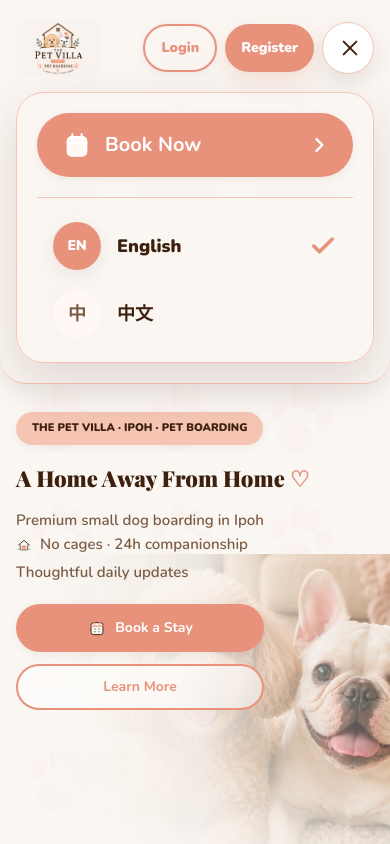
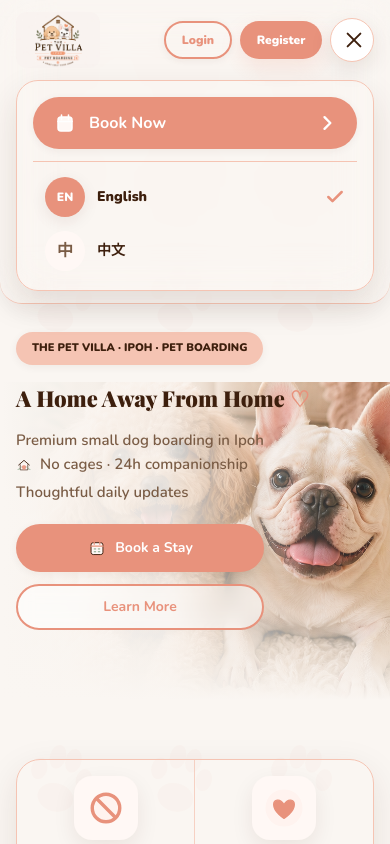
Before and after one commit to petvilla-ipoh/pet-villa, a Next.js app in the folder apps/web/: page / in a window 390 px wide. Both pictures are taken after a click on the button "Menu". Shown: the top 844 px of the page. Built offline with nearby package versions, Linux system fonts and the light colour scheme; a web font is replaced by a local one.

Commit message:
refine mobile hero and menu sizing

```diff
--- a/apps/web/app/components/AppNav.tsx
+++ b/apps/web/app/components/AppNav.tsx
@@ -105,7 +105,7 @@ function MenuItemIcon({ name }: { name: string }) {
   const coral = "#e8927c";
   if (name === "pets") {
     return (
-      <svg viewBox="0 0 48 48" className="h-7 w-7" aria-hidden="true">
+      <svg viewBox="0 0 48 48" className="h-5 w-5" aria-hidden="true">
         <ellipse cx="24" cy="31" rx="9" ry="7" fill={coral} />
         <ellipse cx="13" cy="21" rx="4" ry="5.5" fill={coral} />
         <ellipse cx="20" cy="14" rx="4" ry="5.5" fill={coral} />
@@ -116,7 +116,7 @@ function MenuItemIcon({ name }: { name: string }) {
   }
   if (name === "booking") {
     return (
-      <svg viewBox="0 0 48 48" className="h-7 w-7" aria-hidden="true">
+      <svg viewBox="0 0 48 48" className="h-5 w-5" aria-hidden="true">
         <rect x="10" y="12" width="28" height="28" rx="6" fill="#fff8f5" stroke={coral} strokeWidth="3" />
         <path d="M10 21h28M17 8v9M31 8v9" stroke={coral} strokeWidth="3.2" strokeLinecap="round" />
         <path d="M18 28h4M27 28h4M18 34h4M27 34h4" stroke="#7a9e7e" strokeWidth="2.5" strokeLinecap="round" />
@@ -125,7 +125,7 @@ function MenuItemIcon({ name }: { name: string }) {
   }
   if (name === "orders") {
     return (
-      <svg viewBox="0 0 48 48" className="h-7 w-7" aria-hidden="true">
+      <svg viewBox="0 0 48 48" className="h-5 w-5" aria-hidden="true">
         <path d="m24 6 16 9v18l-16 9-16-9V15L24 6Z" fill="#f2a46d" />
         <path d="m16 19 8 5 8-5M24 24v12" fill="none" stroke="#fff8f5" strokeWidth="3" strokeLinecap="round" strokeLinejoin="round" />
       </svg>
@@ -133,7 +133,7 @@ function MenuItemIcon({ name }: { name: string }) {
   }
   if (name === "diary") {
     return (
-      <svg viewBox="0 0 48 48" className="h-7 w-7" aria-hidden="true">
+      <svg viewBox="0 0 48 48" className="h-5 w-5" aria-hidden="true">
         <path d="M11 18h7l3-5h7l3 5h6a5 5 0 0 1 5 5v13a5 5 0 0 1-5 5H11a5 5 0 0 1-5-5V23a5 5 0 0 1 5-5Z" fill="#fff8f5" stroke={stroke} strokeWidth="3" />
         <circle cx="24" cy="30" r="8" fill="#f5c4b3" stroke={coral} strokeWidth="3" />
       </svg>
@@ -141,14 +141,14 @@ function MenuItemIcon({ name }: { name: string }) {
   }
   if (name === "account") {
     return (
-      <svg viewBox="0 0 48 48" className="h-7 w-7" aria-hidden="true">
+      <svg viewBox="0 0 48 48" className="h-5 w-5" aria-hidden="true">
         <circle cx="24" cy="16" r="8" fill={coral} />
         <path d="M9 41c3-12 27-12 30 0" fill={coral} />
       </svg>
     );
   }
   return (
-    <svg viewBox="0 0 48 48" className="h-7 w-7" aria-hidden="true">
+    <svg viewBox="0 0 48 48" className="h-5 w-5" aria-hidden="true">
       <circle cx="24" cy="24" r="16" fill="#fff8f5" stroke={stroke} strokeWidth="3" />
     </svg>
   );
@@ -208,13 +208,13 @@ export function AppNav({ host = false }: { host?: boolean }) {
     ? isRegisterActive ? activeAuthButtonClass : inactiveAuthButtonClass
     : registerButtonClass;
   const mobileLoginClass = isLoginActive
-    ? "inline-flex min-h-[48px] items-center justify-center rounded-full bg-villa-primary px-4 text-sm font-black text-white shadow-md"
-    : "inline-flex min-h-[48px] items-center justify-center rounded-full border-2 border-villa-primary px-4 text-sm font-black text-villa-primary shadow-sm";
+    ? "inline-flex min-h-[38px] items-center justify-center rounded-full bg-villa-primary px-3 text-xs font-black text-white shadow-md"
+    : "inline-flex min-h-[38px] items-center justify-center rounded-full border-2 border-villa-primary px-3 text-xs font-black text-villa-primary shadow-sm";
   const mobileRegisterClass = isRegisterActive
-    ? "inline-flex min-h-[48px] items-center justify-center rounded-full bg-villa-primary px-4 text-sm font-black text-white shadow-md"
+    ? "inline-flex min-h-[38px] items-center justify-center rounded-full bg-villa-primary px-3 text-xs font-black text-white shadow-md"
     : isAuthPage
-      ? "inline-flex min-h-[48px] items-center justify-center rounded-full border-2 border-villa-primary px-4 text-sm font-black text-villa-primary shadow-sm"
-      : "inline-flex min-h-[48px] items-center justify-center rounded-full bg-villa-primary px-4 text-sm font-black text-white shadow-[0_8px_20px_rgba(232,146,124,0.22)]";
+      ? "inline-flex min-h-[38px] items-center justify-center rounded-full border-2 border-villa-primary px-3 text-xs font-black text-villa-primary shadow-sm"
+      : "inline-flex min-h-[38px] items-center justify-center rounded-full bg-villa-primary px-3 text-xs font-black text-white shadow-[0_8px_20px_rgba(232,146,124,0.18)]";
 
   function selectAuthTab(event: ReactMouseEvent<HTMLAnchorElement>, tab: "login" | "register") {
     if (!isAuthPage) return;
@@ -242,14 +242,14 @@ export function AppNav({ host = false }: { host?: boolean }) {
   }
 
   return (
-    <header className="sticky top-0 z-40 rounded-b-[26px] border-b border-villa-primary-light bg-villa-background/96 px-4 py-5 shadow-[0_8px_26px_rgba(61,31,13,0.06)] backdrop-blur-xl lg:rounded-none lg:px-4 lg:py-3">
+    <header className="sticky top-0 z-40 rounded-b-[22px] border-b border-villa-primary-light bg-villa-background/96 px-4 py-3 shadow-[0_8px_26px_rgba(61,31,13,0.06)] backdrop-blur-xl lg:rounded-none lg:px-4 lg:py-3">
       <div className="mx-auto flex max-w-7xl items-center justify-between gap-3">
         <NavLogo />
         <div className="flex items-center gap-2 lg:hidden">
-          <a className={`${mobileLoginClass} min-w-[72px]`} href="/auth?tab=login" onClick={(event) => selectAuthTab(event, "login")}>
+          <a className={`${mobileLoginClass} min-w-[68px]`} href="/auth?tab=login" onClick={(event) => selectAuthTab(event, "login")}>
             {t({ en: "Login", zh: "登录" })}
           </a>
-          <a className={`${mobileRegisterClass} min-w-[88px]`} href="/auth?tab=register" onClick={(event) => selectAuthTab(event, "register")}>
+          <a className={`${mobileRegisterClass} min-w-[82px]`} href="/auth?tab=register" onClick={(event) => selectAuthTab(event, "register")}>
             {t({ en: "Register", zh: "注册" })}
           </a>
           {false ? (
@@ -264,7 +264,7 @@ export function AppNav({ host = false }: { host?: boolean }) {
           ) : null}
           <button
             type="button"
-            className="grid h-[52px] w-[52px] place-items-center rounded-full border border-villa-primary-light bg-white text-sm font-black shadow-[0_8px_22px_rgba(61,31,13,0.10)] transition hover:-translate-y-px"
+            className="grid h-11 w-11 place-items-center rounded-full border border-villa-primary-light bg-white text-sm font-black shadow-[0_8px_22px_rgba(61,31,13,0.10)] transition hover:-translate-y-px"
             onClick={() => setOpen((value) => !value)}
             aria-label="Menu"
             aria-expanded={open}
@@ -326,58 +326,58 @@ export function AppNav({ host = false }: { host?: boolean }) {
 
       {open ? (
         loggedIn ? (
-          <nav className="mx-auto mt-4 max-w-[430px] rounded-[28px] border border-villa-primary-light bg-white/96 p-5 shadow-[0_18px_48px_rgba(61,31,13,0.14)] backdrop-blur lg:hidden">
-            <div className="mb-4 flex items-center gap-4">
-              <div className="grid h-16 w-16 shrink-0 place-items-center overflow-hidden rounded-full bg-villa-primary-bg shadow-[0_8px_22px_rgba(61,31,13,0.10)]">
+          <nav className="mx-auto mt-3 max-w-[390px] rounded-[22px] border border-villa-primary-light bg-white/96 p-4 shadow-[0_14px_34px_rgba(61,31,13,0.12)] backdrop-blur lg:hidden">
+            <div className="mb-2 flex items-center gap-3 px-1">
+              <div className="grid h-12 w-12 shrink-0 place-items-center overflow-hidden rounded-full bg-villa-primary-bg shadow-[0_8px_22px_rgba(61,31,13,0.10)]">
                 <img src="/hero-dogs.png" alt="" className="h-full w-full object-cover" style={{ objectPosition: "34% 76%" }} />
               </div>
               <div>
-                <p className="m-0 text-sm font-bold text-villa-text-muted">{t({ en: "Welcome back", zh: "欢迎回来" })}</p>
-                <h2 className="m-0 font-title text-2xl font-black leading-tight text-villa-text-primary">{userName}</h2>
+                <p className="m-0 text-xs font-bold text-villa-text-muted">{t({ en: "Welcome back", zh: "欢迎回来" })}</p>
+                <h2 className="m-0 font-title text-xl font-black leading-tight text-villa-text-primary">{userName}</h2>
               </div>
             </div>
 
-            <div className="grid gap-3">
+            <div className="grid gap-2">
               {privateMenu.map((item) => (
-                <a key={item.href} className="flex items-center gap-3 rounded-[18px] border border-villa-primary-light/70 bg-villa-primary-bg/45 px-4 py-3 shadow-[0_6px_18px_rgba(61,31,13,0.04)]" href={item.href}>
-                  <span className="grid h-12 w-12 shrink-0 place-items-center rounded-[16px] bg-white">
+                <a key={item.href} className="flex items-center gap-3 rounded-[16px] border border-villa-primary-light/70 bg-villa-primary-bg/45 px-3 py-2.5 shadow-[0_6px_18px_rgba(61,31,13,0.04)]" href={item.href}>
+                  <span className="grid h-10 w-10 shrink-0 place-items-center rounded-[14px] bg-white">
                     <MenuItemIcon name={item.icon} />
                   </span>
                   <span className="min-w-0 flex-1">
-                    <strong className="block text-base font-black leading-tight text-villa-text-primary">{t({ en: item.en, zh: item.zh })}</strong>
-                    <span className="block text-xs font-bold leading-tight text-villa-text-muted">{t({ en: item.descEn, zh: item.descZh })}</span>
+                    <strong className="block text-sm font-black leading-tight text-villa-text-primary">{t({ en: item.en, zh: item.zh })}</strong>
+                    <span className="block text-[11px] font-bold leading-tight text-villa-text-muted">{t({ en: item.descEn, zh: item.descZh })}</span>
                   </span>
                   <span className="text-villa-text-muted"><ChevronIcon /></span>
                 </a>
               ))}
             </div>
 
-            <div className="mt-3 rounded-[18px] border border-villa-primary-light/70 bg-villa-primary-bg/45 p-3">
-              <div className="mb-3 flex items-center gap-3 px-1">
-                <span className="grid h-10 w-10 place-items-center rounded-full bg-white text-villa-text-primary">
+            <div className="mt-2 rounded-[16px] border border-villa-primary-light/70 bg-villa-primary-bg/45 p-2.5">
+              <div className="mb-2 flex items-center gap-3 px-1">
+                <span className="grid h-6 w-6 place-items-center rounded-full bg-white text-villa-text-primary">
                   <svg viewBox="0 0 32 32" className="h-5 w-5" aria-hidden="true">
                     <circle cx="16" cy="16" r="12" fill="none" stroke="currentColor" strokeWidth="2.5" />
                     <path d="M4 16h24M16 4c4 4 6 8 6 12s-2 8-6 12M16 4c-4 4-6 8-6 12s2 8 6 12" fill="none" stroke="currentColor" strokeWidth="2.2" strokeLinecap="round" />
                   </svg>
                 </span>
-                <strong className="text-base font-black text-villa-text-primary">{t({ en: "Language", zh: "语言" })}</strong>
+                <strong className="text-sm font-black text-villa-text-primary">{t({ en: "Language", zh: "语言" })}</strong>
               </div>
               <div className="grid grid-cols-2 gap-2 rounded-full bg-white/80 p-1">
-                <button type="button" className={`min-h-[42px] rounded-full text-sm font-black ${lang === "en" ? "bg-villa-primary text-white shadow-md" : "text-villa-text-secondary"}`} onClick={() => setLang("en")}>EN</button>
-                <button type="button" className={`min-h-[42px] rounded-full text-sm font-black ${lang === "zh" ? "bg-villa-primary text-white shadow-md" : "text-villa-text-secondary"}`} onClick={() => setLang("zh")}>中文</button>
+                <button type="button" className={`min-h-[34px] rounded-full text-xs font-black ${lang === "en" ? "bg-villa-primary text-white shadow-md" : "text-villa-text-secondary"}`} onClick={() => setLang("en")}>EN</button>
+                <button type="button" className={`min-h-[34px] rounded-full text-xs font-black ${lang === "zh" ? "bg-villa-primary text-white shadow-md" : "text-villa-text-secondary"}`} onClick={() => setLang("zh")}>中文</button>
               </div>
             </div>
 
-            <button type="button" className="mt-3 flex min-h-[54px] w-full items-center gap-3 rounded-[18px] border border-villa-primary-light bg-white px-5 text-left text-base font-black text-villa-primary shadow-[0_6px_18px_rgba(61,31,13,0.05)]" onClick={logout}>
+            <button type="button" className="mt-2 flex min-h-[44px] w-full items-center gap-3 rounded-[16px] border border-villa-primary-light bg-white px-4 text-left text-sm font-black text-villa-primary shadow-[0_6px_18px_rgba(61,31,13,0.05)]" onClick={logout}>
               <LogoutIcon />
               {t({ en: "Logout", zh: "退出登录" })}
             </button>
           </nav>
         ) : (
-          <nav className="mx-auto mt-4 max-w-[430px] rounded-[28px] border border-villa-primary-light bg-white/96 p-5 shadow-[0_18px_48px_rgba(61,31,13,0.14)] backdrop-blur lg:hidden">
-            <a className="villa-button min-h-[64px] w-full justify-between px-6 text-xl" href="/booking">
+          <nav className="mx-auto mt-3 max-w-[390px] rounded-[22px] border border-villa-primary-light bg-white/96 p-4 shadow-[0_14px_34px_rgba(61,31,13,0.12)] backdrop-blur lg:hidden">
+            <a className="villa-button min-h-[52px] w-full justify-between px-5 text-base" href="/booking">
               <span className="inline-flex items-center gap-3">
-                <svg viewBox="0 0 48 48" className="h-8 w-8" aria-hidden="true">
+                <svg viewBox="0 0 48 48" className="h-6 w-6" aria-hidden="true">
                   <rect x="10" y="12" width="28" height="28" rx="6" fill="#fff8f5" stroke="currentColor" strokeWidth="3" />
                   <path d="M10 21h28M17 8v9M31 8v9" stroke="currentColor" strokeWidth="3.2" strokeLinecap="round" />
                 </svg>
@@ -385,17 +385,17 @@ export function AppNav({ host = false }: { host?: boolean }) {
               </span>
               <ChevronIcon />
             </a>
-            <div className="my-5 h-px bg-villa-primary-light" />
-            <div className="grid gap-3">
-              <button type="button" className="flex min-h-[56px] items-center gap-4 rounded-[18px] px-4 text-left" onClick={() => setLang("en")}>
-                <span className={`grid h-12 w-12 place-items-center rounded-full text-sm font-black ${lang === "en" ? "bg-villa-primary text-white shadow-md" : "bg-villa-primary-bg text-villa-text-secondary"}`}>EN</span>
-                <strong className="flex-1 text-lg font-black text-villa-text-primary">English</strong>
-                {lang === "en" ? <span className="text-villa-primary"><svg viewBox="0 0 24 24" className="h-7 w-7" aria-hidden="true"><path d="m4 12 5 5L20 6" fill="none" stroke="currentColor" strokeWidth="3" strokeLinecap="round" strokeLinejoin="round" /></svg></span> : null}
+            <div className="my-3 h-px bg-villa-primary-light" />
+            <div className="grid gap-2">
+              <button type="button" className="flex min-h-[46px] items-center gap-3 rounded-[16px] px-3 text-left" onClick={() => setLang("en")}>
+                <span className={`grid h-10 w-10 place-items-center rounded-full text-xs font-black ${lang === "en" ? "bg-villa-primary text-white shadow-md" : "bg-villa-primary-bg text-villa-text-secondary"}`}>EN</span>
+                <strong className="flex-1 text-sm font-black text-villa-text-primary">English</strong>
+                {lang === "en" ? <span className="text-villa-primary"><svg viewBox="0 0 24 24" className="h-5 w-5" aria-hidden="true"><path d="m4 12 5 5L20 6" fill="none" stroke="currentColor" strokeWidth="3" strokeLinecap="round" strokeLinejoin="round" /></svg></span> : null}
               </button>
-              <button type="button" className="flex min-h-[56px] items-center gap-4 rounded-[18px] px-4 text-left" onClick={() => setLang("zh")}>
-                <span className={`grid h-12 w-12 place-items-center rounded-full text-lg font-black ${lang === "zh" ? "bg-villa-primary text-white shadow-md" : "bg-villa-primary-bg text-villa-text-secondary"}`}>中</span>
-                <strong className="flex-1 text-lg font-black text-villa-text-primary">中文</strong>
-                {lang === "zh" ? <span className="text-villa-primary"><svg viewBox="0 0 24 24" className="h-7 w-7" aria-hidden="true"><path d="m4 12 5 5L20 6" fill="none" stroke="currentColor" strokeWidth="3" strokeLinecap="round" strokeLinejoin="round" /></svg></span> : null}
+              <button type="button" className="flex min-h-[46px] items-center gap-3 rounded-[16px] px-3 text-left" onClick={() => setLang("zh")}>
+                <span className={`grid h-10 w-10 place-items-center rounded-full text-base font-black ${lang === "zh" ? "bg-villa-primary text-white shadow-md" : "bg-villa-primary-bg text-villa-text-secondary"}`}>中</span>
+                <strong className="flex-1 text-sm font-black text-villa-text-primary">中文</strong>
+                {lang === "zh" ? <span className="text-villa-primary"><svg viewBox="0 0 24 24" className="h-5 w-5" aria-hidden="true"><path d="m4 12 5 5L20 6" fill="none" stroke="currentColor" strokeWidth="3" strokeLinecap="round" strokeLinejoin="round" /></svg></span> : null}
               </button>
             </div>
           </nav>
--- a/apps/web/app/page.tsx
+++ b/apps/web/app/page.tsx
@@ -375,10 +375,10 @@ export default function HomePage() {
       <AppNav />
 
       <main className="overflow-hidden">
-        <section id="about" className="relative min-h-[548px] overflow-hidden px-4 pb-7 pt-7 sm:px-6 lg:min-h-[520px] lg:px-16">
-          <div className="absolute right-[-86px] top-[170px] h-[330px] w-[108%] overflow-hidden opacity-90 sm:right-[-40px] sm:w-[92%] lg:inset-y-0 lg:right-0 lg:top-0 lg:h-full lg:w-[58%] lg:opacity-95">
-            <DogPhoto position="50% 58%" className="object-contain lg:object-cover" />
-            <div className="absolute inset-0 bg-[linear-gradient(90deg,#faf6f2_0%,rgba(250,246,242,0.92)_35%,rgba(250,246,242,0.34)_66%,rgba(250,246,242,0.04)_100%)]" />
+        <section id="about" className="relative min-h-[455px] overflow-hidden px-4 pb-7 pt-7 sm:px-6 lg:min-h-[520px] lg:px-16">
+          <div className="absolute right-[-50px] top-[78px] h-[318px] w-[112%] overflow-hidden opacity-86 sm:right-[-24px] sm:w-[96%] lg:inset-y-0 lg:right-0 lg:top-0 lg:h-full lg:w-[58%] lg:opacity-95">
+            <DogPhoto position="48% 60%" className="object-cover" />
+            <div className="absolute inset-0 bg-[linear-gradient(90deg,#faf6f2_0%,rgba(250,246,242,0.9)_38%,rgba(250,246,242,0.24)_68%,rgba(250,246,242,0.02)_100%)]" />
             <div className="absolute inset-x-0 bottom-0 h-32 bg-gradient-to-t from-villa-background to-transparent" />
           </div>
 
```
